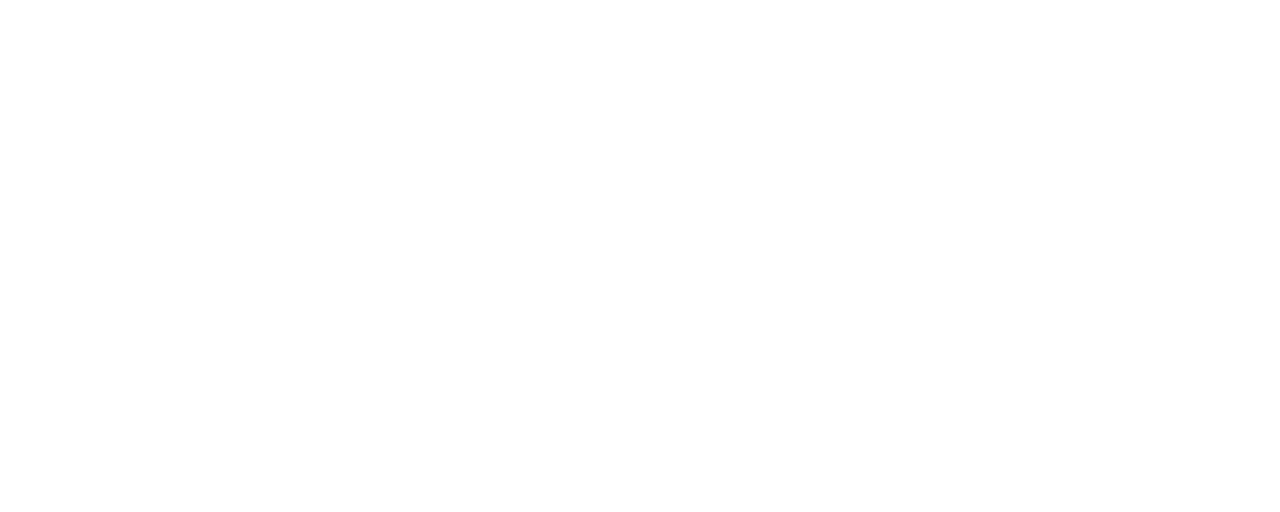
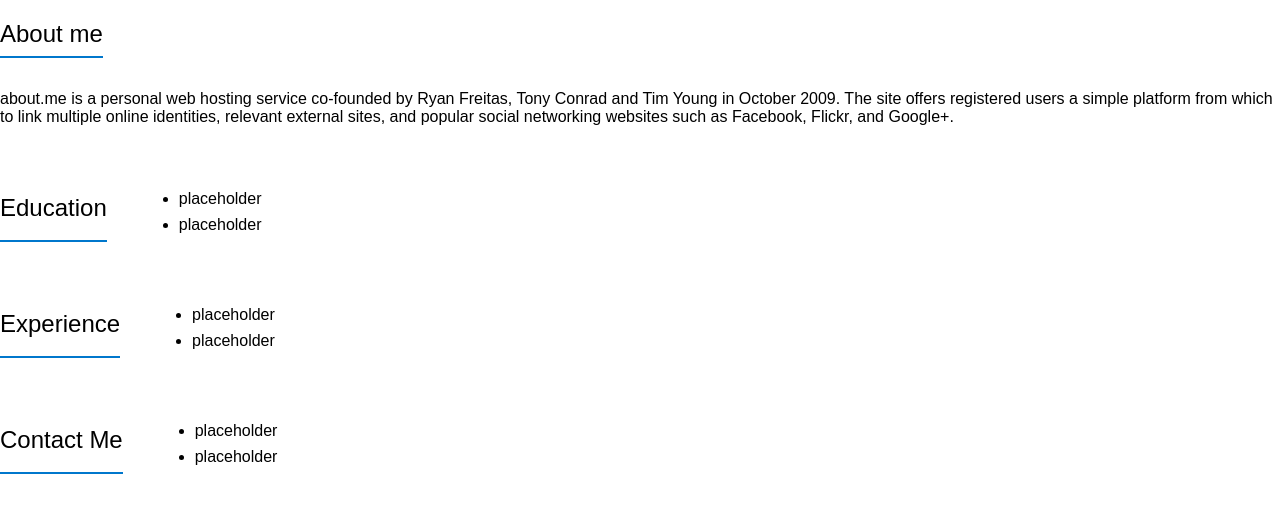
Before and after one commit to TamariTi/block-5-b, a plain HTML site: page index.html in a window 1280 px wide. Drawn offline with Linux system fonts and the light colour scheme.

Commit message:
finished html and added style

```diff
--- a/index.html
+++ b/index.html
@@ -5,8 +5,35 @@
     <meta http-equiv="X-UA-Compatible" content="IE=edge">
     <meta name="viewport" content="width=device-width, initial-scale=1.0">
     <title>Document</title>
+    <link rel="stylesheet" href="./style.css">
 </head>
 <body>
-
+        <section>
+            <h2>About me</h2>
+            <p>
+                about.me is a personal web hosting service co-founded by Ryan Freitas, Tony Conrad and Tim Young in October 2009. The site offers registered users a simple platform from which to link multiple online identities, relevant external sites, and popular social networking websites such as Facebook, Flickr, and Google+.
+            </p>
+        </section>
+        <section>
+            <h2>Education</h2>
+            <ul>
+                <li>placeholder</li>
+                <li>placeholder</li>
+            </ul>
+        </section>
+        <section>
+            <h2>Experience</h2>
+            <ul>
+                <li>placeholder</li>
+                <li>placeholder</li>
+            </ul>
+        </section>
+        <section>
+            <h2>Contact Me</h2>
+            <ul>
+                <li>placeholder</li>
+                <li>placeholder</li>
+            </ul>
+        </section>
 </body>
 </html>
```
